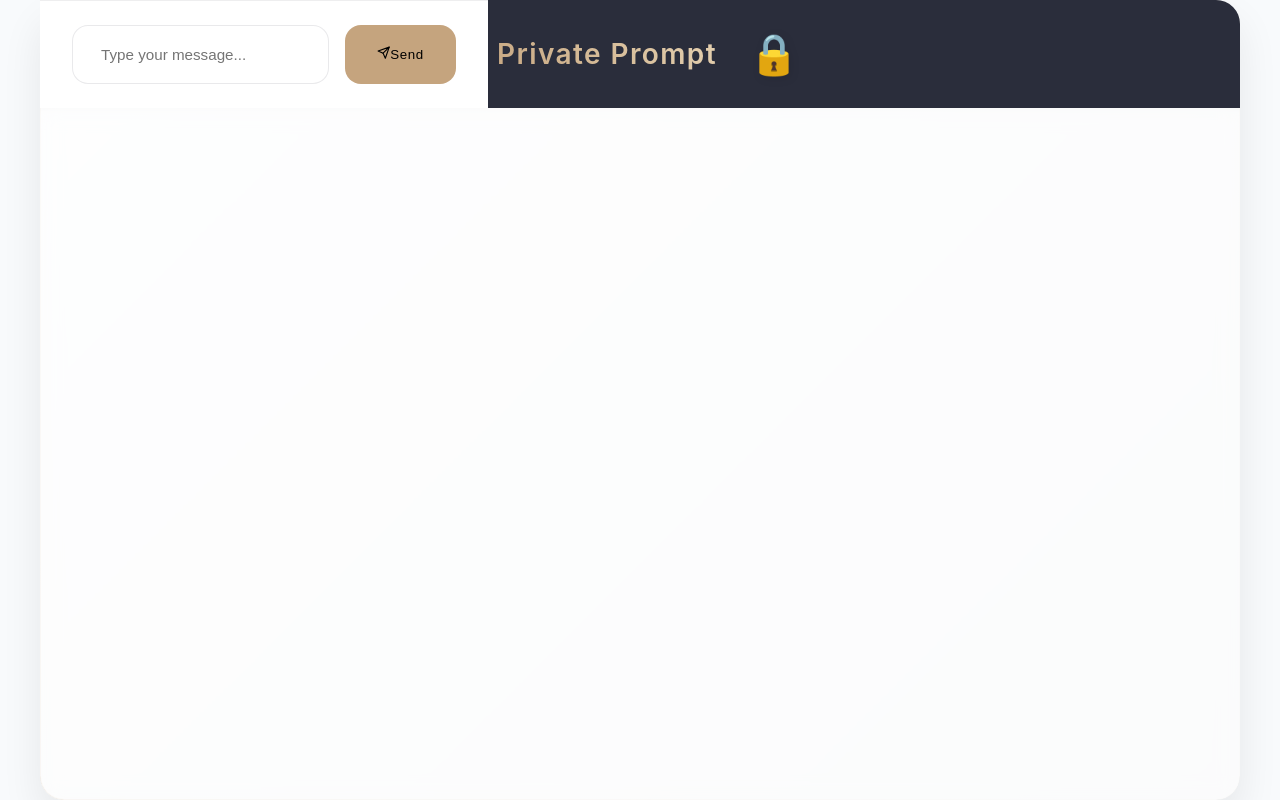
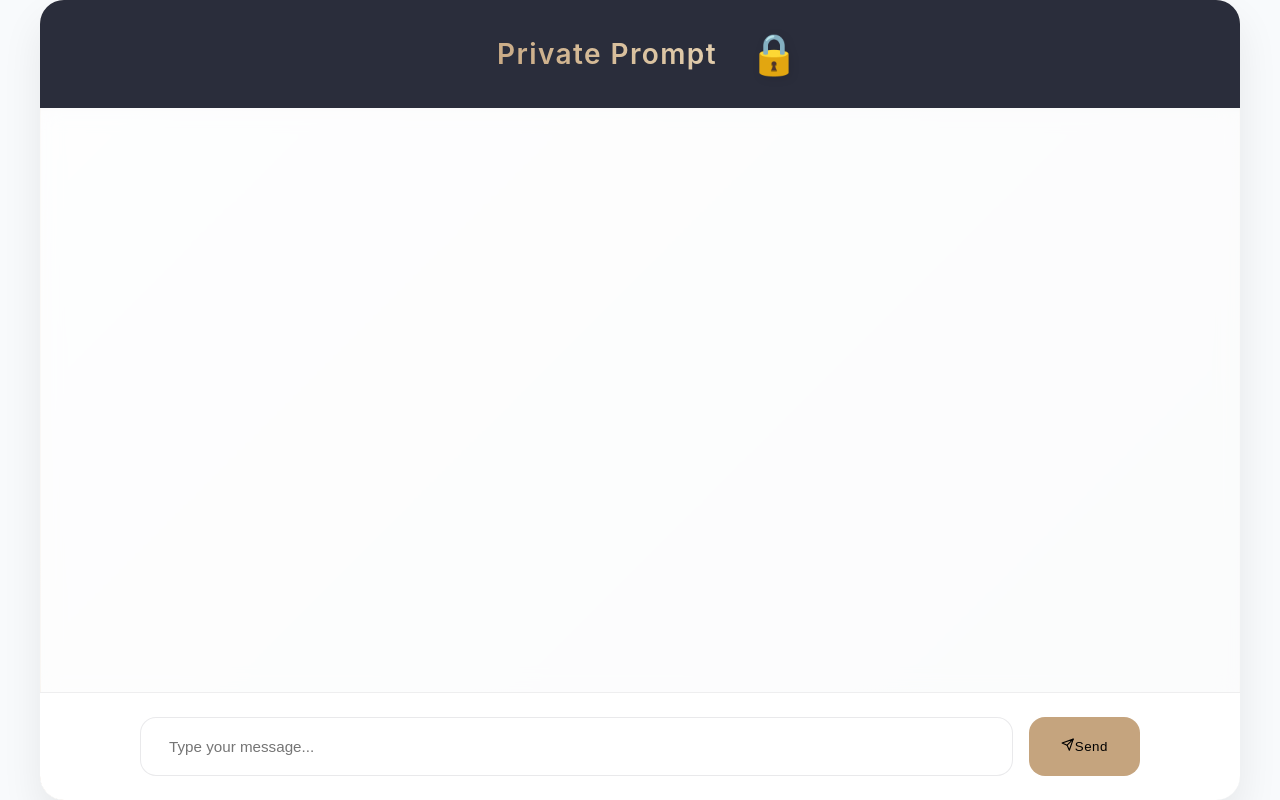
Before and after one commit to SaraLaouini1/chatbot, a React (Vite) app: page / in a window 1280 px wide. Built offline with nearby package versions, Linux system fonts and the light colour scheme.

Commit message:
Update Chat.css

```diff
--- a/src/components/Chat.css
+++ b/src/components/Chat.css
@@ -1,7 +1,6 @@
 
 /* Chat Header Styles */
 .chat-header {
-  position: fixed;
   display: flex;
   justify-content: center;
   padding: 1rem;
@@ -237,7 +236,7 @@
   padding: 1.5rem 2rem;
   background: white;
   border-top: 1px solid rgba(42, 45, 59, 0.08);
-  position: fixed;
+  position: relative;
 }
 
 .input-wrapper {
```
